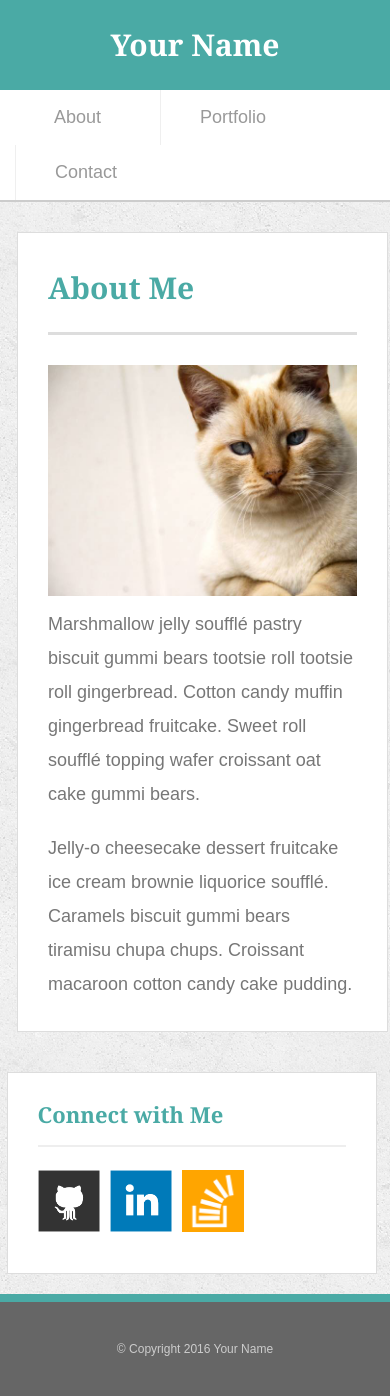
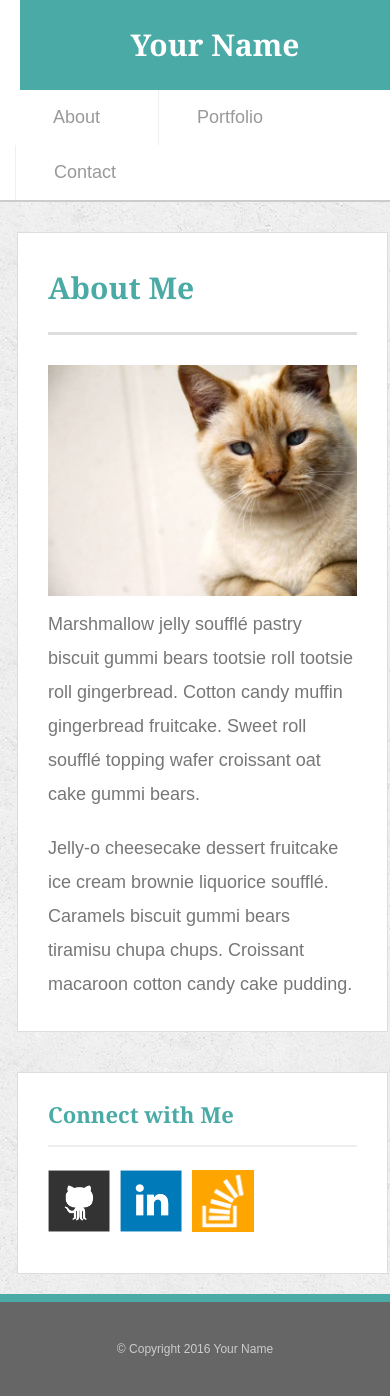
Before and after one commit to michaeledwards91/Responsive-Portfolio, a PHP site: page /index.php in a window 390 px wide. Run offline with PHP 8.4, Linux system fonts and the light colour scheme.

Commit message:
Completed styling index.html for 768px

```diff
--- a/assets/css/style.css
+++ b/assets/css/style.css
@@ -221,7 +221,26 @@ input[type=submit] {
 }
 
 @media screen and (max-width: 768px) {
-
+	#logo {
+		margin-left: 20px;
+	}
+	nav {
+		margin-right: 10px;
+	}
+	.main-section {
+		max-width: 100%;
+	    width: 95%;
+	    margin-left: 20px;
+	}
+	.auth-image {
+		width: 50%;
+	}
+	.sidebar {
+        max-width: 100%;
+        width: 95%;
+        margin-left: 20px;
+    	float: left;
+    }
 }
 
 @media screen and (max-width: 640px) {
@@ -250,7 +269,8 @@ input[type=submit] {
     .sidebar {
         max-width: 100%;
         width: 95%;
-        margin-right: 13px;
+        float: left;
+        margin-left: 17px;
     }
     .auth-image {
         float: none;
--- a/contact.html
+++ b/contact.html
@@ -2,6 +2,7 @@
 <html>
 <head>
 	<meta charset="UTF-8">
+	<meta name="viewport" content="width=device-width, initial-scale=1">
 	<title>Contact | Your Name</title>
 	<link rel="stylesheet" type="text/css" href="assets/css/reset.css">
 	<link rel="stylesheet" type="text/css" href="assets/css/style.css">
--- a/portfolio.html
+++ b/portfolio.html
@@ -2,6 +2,7 @@
 <html>
 <head>
 	<meta charset="UTF-8">
+	<meta name="viewport" content="width=device-width, initial-scale=1">
 	<title>Portfolio | Your Name</title>
 	<link rel="stylesheet" type="text/css" href="assets/css/reset.css">
 	<link rel="stylesheet" type="text/css" href="assets/css/style.css">
```
